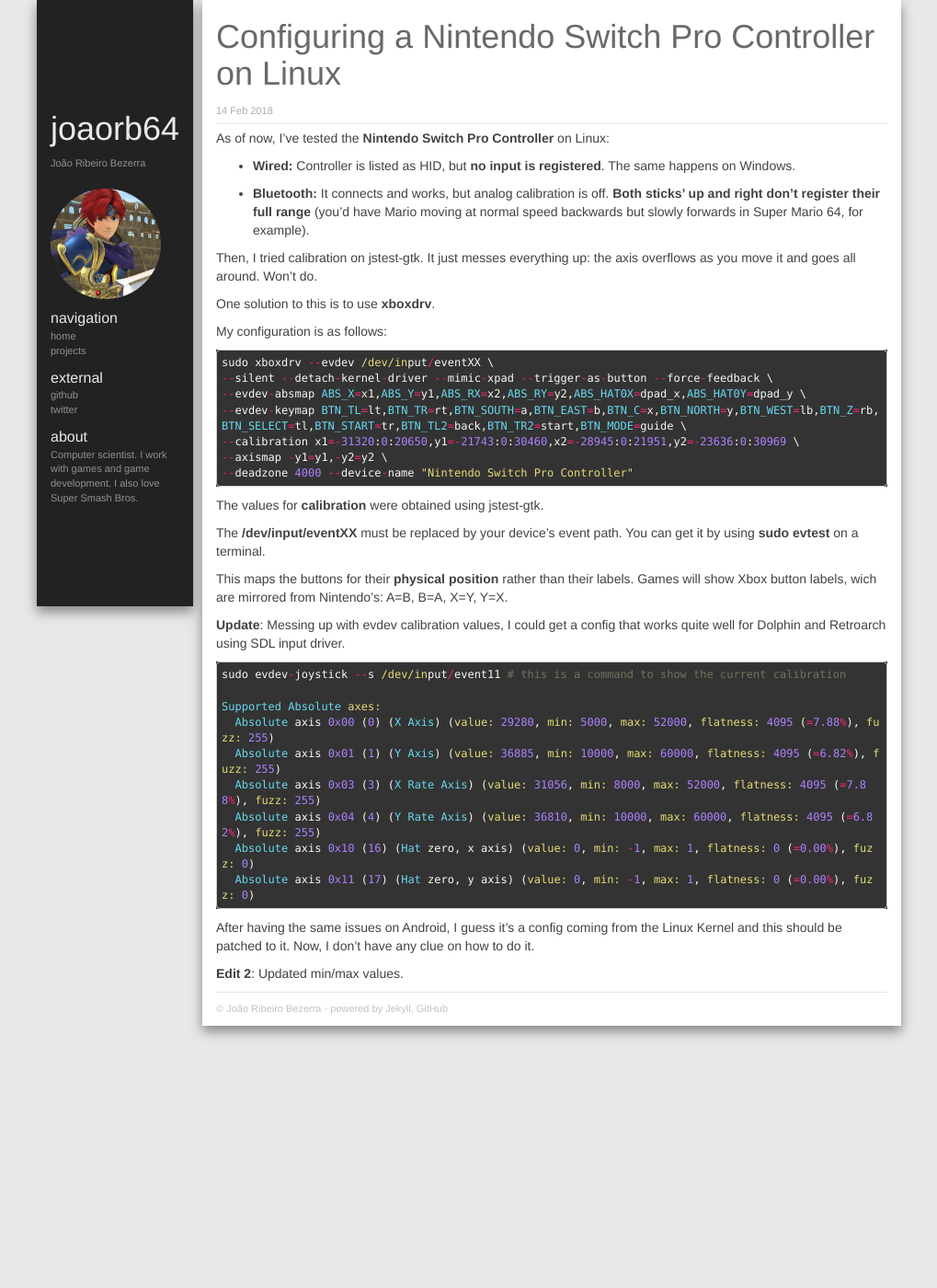
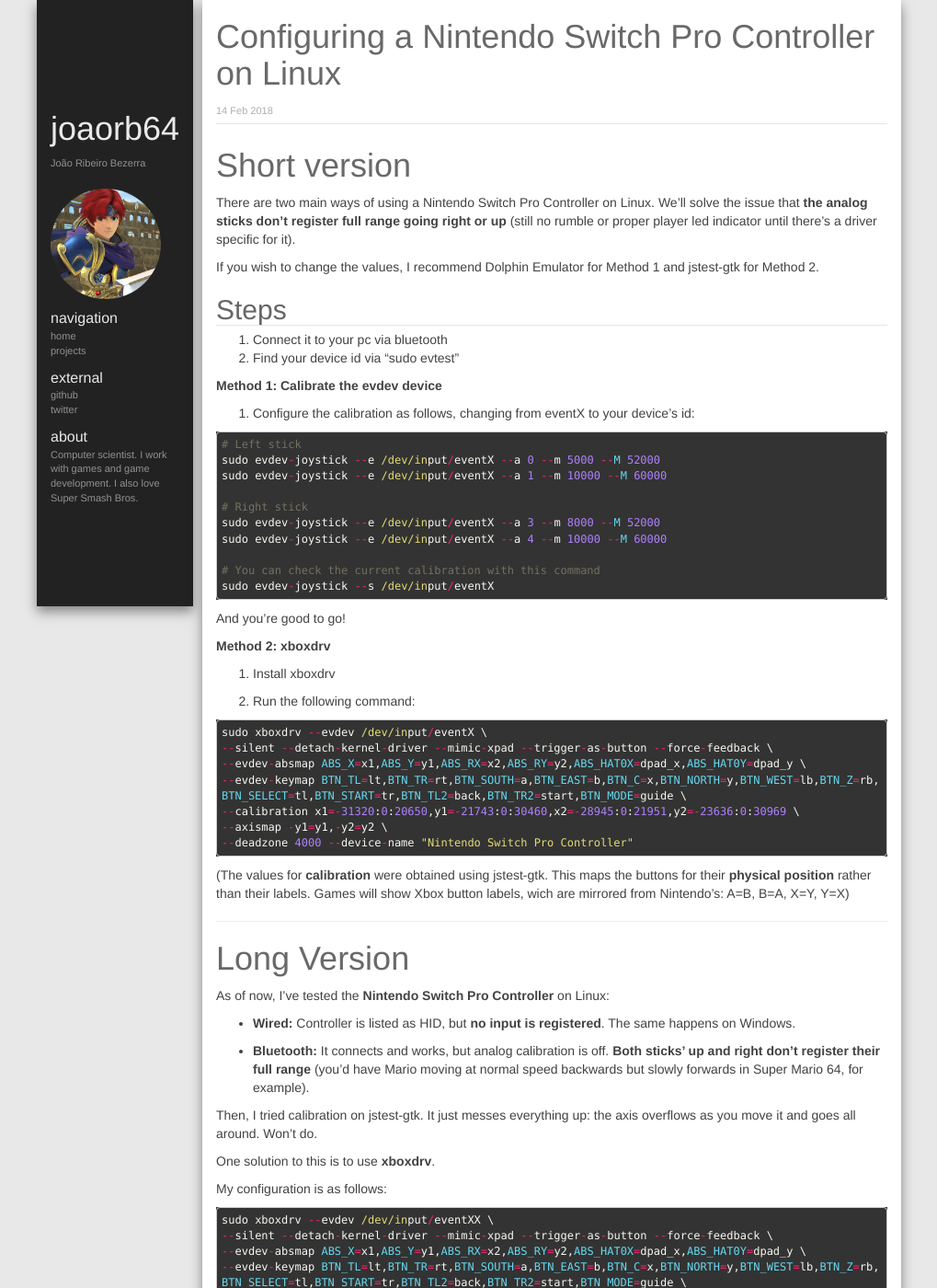
Before and after one commit to joaorb64/joaorb64.github.io, a Jekyll site: the page built from _posts/2018-02-14-Configuring-a-Nintendo-Switch-Pro-Controller-on-Linux.markdown, in a window 1280 px wide and 1400 px high. Shown: the whole window at 92% size, without its empty margins (30-1049 px from the left). Built offline with Jekyll 4.4.1, drawn with Linux system fonts in a browser that asks for light colours; nearby versions of some CDN libraries; library files that are not in the unit come from our copies; Markdown is read by kramdown in place of the engine named in the settings.

Commit message:
Update 2018-02-14-Configuring-a-Nintendo-Switch-Pro-Controller-on-Linux.markdown

```diff
--- a/_posts/2018-02-14-Configuring-a-Nintendo-Switch-Pro-Controller-on-Linux.markdown
+++ b/_posts/2018-02-14-Configuring-a-Nintendo-Switch-Pro-Controller-on-Linux.markdown
@@ -4,6 +4,63 @@
 date:   2018-02-14
 categories:
 ---
+
+Short version
+===
+
+There are two main ways of using a Nintendo Switch Pro Controller on Linux. We'll solve the issue that **the analog sticks don't register full range going right or up** (still no rumble or proper player led indicator until there's a driver specific for it).
+
+If you wish to change the values, I recommend Dolphin Emulator for Method 1 and jstest-gtk for Method 2.
+
+Steps
+---
+
+1. Connect it to your pc via bluetooth
+2. Find your device id via "sudo evtest"
+
+**Method 1: Calibrate the evdev device**
+
+3. Configure the calibration as follows, changing from eventX to your device's id:
+
+{% highlight ruby %}
+
+# Left stick
+sudo evdev-joystick --e /dev/input/eventX --a 0 --m 5000 --M 52000
+sudo evdev-joystick --e /dev/input/eventX --a 1 --m 10000 --M 60000
+
+# Right stick
+sudo evdev-joystick --e /dev/input/eventX --a 3 --m 8000 --M 52000
+sudo evdev-joystick --e /dev/input/eventX --a 4 --m 10000 --M 60000
+
+# You can check the current calibration with this command
+sudo evdev-joystick --s /dev/input/eventX
+
+{% endhighlight %}
+
+And you're good to go!
+
+**Method 2: xboxdrv**
+
+3. Install xboxdrv
+
+4. Run the following command:
+
+{% highlight ruby %}
+sudo xboxdrv --evdev /dev/input/eventX \
+--silent --detach-kernel-driver --mimic-xpad --trigger-as-button --force-feedback \
+--evdev-absmap ABS_X=x1,ABS_Y=y1,ABS_RX=x2,ABS_RY=y2,ABS_HAT0X=dpad_x,ABS_HAT0Y=dpad_y \
+--evdev-keymap BTN_TL=lt,BTN_TR=rt,BTN_SOUTH=a,BTN_EAST=b,BTN_C=x,BTN_NORTH=y,BTN_WEST=lb,BTN_Z=rb,BTN_SELECT=tl,BTN_START=tr,BTN_TL2=back,BTN_TR2=start,BTN_MODE=guide \
+--calibration x1=-31320:0:20650,y1=-21743:0:30460,x2=-28945:0:21951,y2=-23636:0:30969 \
+--axismap -y1=y1,-y2=y2 \
+--deadzone 4000 --device-name "Nintendo Switch Pro Controller"
+{% endhighlight %}
+
+(The values for **calibration** were obtained using jstest-gtk. This maps the buttons for their **physical position** rather than their labels. Games will show Xbox button labels, wich are mirrored from Nintendo's: A=B, B=A, X=Y, Y=X)
+
+---------------------------------------
+
+Long Version
+===
 
 As of now, I've tested the **Nintendo Switch Pro Controller** on Linux:
 
```
